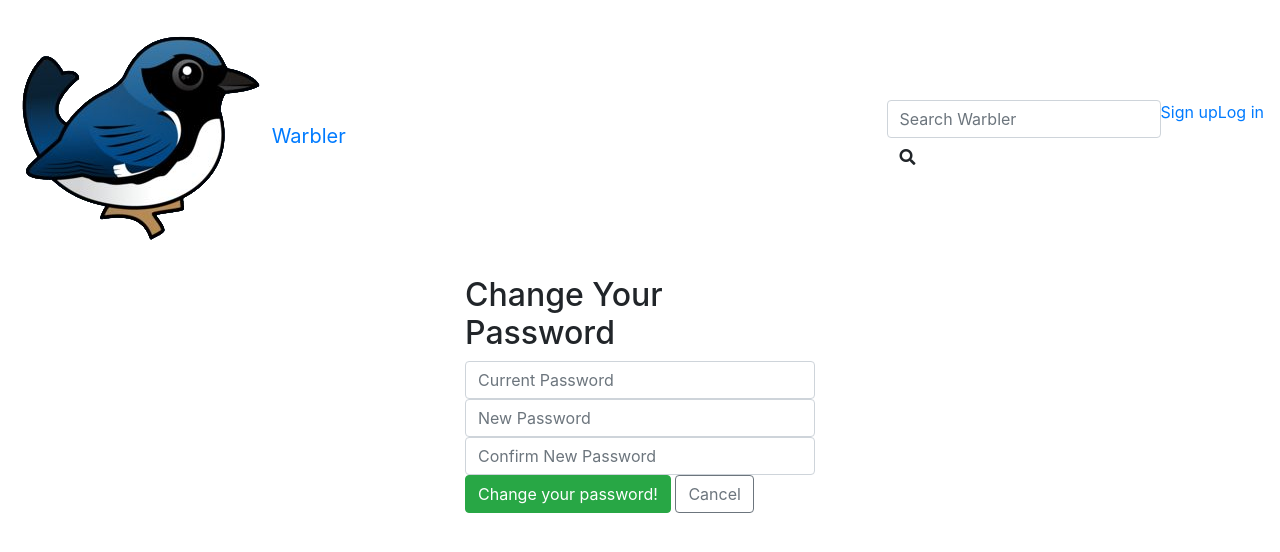
After one commit to jurschler2/flask-warbler, a Flask app: template templates/users/change_pwd.html in a window 1280 px wide. The commit adds this page. Shown: the top 552 px of the page. Run offline with Flask 2, Linux system fonts and the light colour scheme; the template is opened without the code that fills it: values that come from a table or form of the project are taken from there, others are empty; some libraries are stand-ins or nearby versions.

Commit message:
added functionality to update password

```diff
--- a/app.py
+++ b/app.py
@@ -4,7 +4,8 @@ from flask import Flask, render_template, request, flash, redirect, session, g
 from flask_debugtoolbar import DebugToolbarExtension
 from sqlalchemy.exc import IntegrityError
 
-from forms import UserAddForm, LoginForm, MessageForm, UserEditForm
+from forms import (UserAddForm, LoginForm, MessageForm, UserEditForm,
+                   PasswordEditForm)
 from models import db, connect_db, User, Message
 
 CURR_USER_KEY = "curr_user"
@@ -324,6 +325,30 @@ def edit_profile():
 
     return render_template('users/edit.html', form=form, user_id=g.user.id)
 
+
+@app.route('/users/profile/password', methods=["GET", "POST"])
+def edit_password():
+    """Update password for current user."""
+
+    if not g.user:
+        flash("Access unauthorized.", "danger")
+        return redirect("/")
+
+    form = PasswordEditForm()
+
+    if form.validate_on_submit():
+        if User.authenticate(g.user.username, form.curr_password.data):
+            curr_password = form.curr_password.data
+            new_password = form.new_password.data
+            User.change_password(g.user.username, curr_password, new_password)
+            flash("You successfully changed your password!")
+            return redirect(f"/users/{g.user.id}")
+
+        flash("Wrong password, please try again.", 'danger')
+
+    return render_template('users/change_pwd.html', form=form, user_id=g.user.id)
+
+
 @app.route('/users/delete', methods=["POST"])
 def delete_user():
     """Delete user."""
--- a/forms.py
+++ b/forms.py
@@ -1,6 +1,6 @@
 from flask_wtf import FlaskForm
 from wtforms import StringField, PasswordField, TextAreaField
-from wtforms.validators import DataRequired, Email, Length, Optional, URL
+from wtforms.validators import DataRequired, Email, Length, Optional, URL, EqualTo
 
 
 class MessageForm(FlaskForm):
@@ -39,3 +39,17 @@ class UserEditForm(FlaskForm):
                                    validators=[Optional(), URL()])
     bio = StringField('(Optional) BIO', validators=[Optional()])
     static_password = PasswordField('Password', validators=[Length(min=6)])
+
+
+class PasswordEditForm(FlaskForm):
+    """Password editing form."""
+
+    curr_password = PasswordField('Current Password',
+                                  validators=[Length(min=6)])
+    new_password = PasswordField('New Password',
+                                 validators=[Length(min=6),
+                                             EqualTo('new_password_confirm',
+                                                     message="""Passwords must
+                                                             match""")])
+    new_password_confirm = PasswordField('Confirm New Password',
+                                         validators=[Length(min=6)])
--- /dev/null
+++ b/templates/users/change_pwd.html
@@ -0,0 +1,26 @@
+{% extends 'base.html' %}
+
+{% block content %}
+
+  <div class="row justify-content-md-center">
+    <div class="col-md-4">
+      <h2 class="join-message">Change Your Password</h2>
+      <form method="POST" id="user_form">
+        {{ form.hidden_tag() }}
+
+        {% for field in form if field.widget.input_type != 'hidden' %}
+          {% for error in field.errors %}
+            <span class="text-danger">{{ error }}</span>
+          {% endfor %}
+          {{ field(placeholder=field.label.text, class="form-control") }}
+        {% endfor %}
+
+        <div class="edit-btn-area">
+          <button class="btn btn-success">Change your password!</button>
+          <a href="/users/profile" class="btn btn-outline-secondary">Cancel</a>
+        </div>
+      </form>
+    </div>
+  </div>
+
+{% endblock %}
--- a/templates/users/edit.html
+++ b/templates/users/edit.html
@@ -28,6 +28,7 @@
         <div class="edit-btn-area">
           <button class="btn btn-success">Edit this user!</button>
           <a href="/users/{{ user_id }}" class="btn btn-outline-secondary">Cancel</a>
+          <a href="/users/profile/password" class="btn btn-outline-secondary">Update Password</a>
         </div>
       </form>
     </div>
```
Also changed, not shown: models.py (+14 -0 lines).
